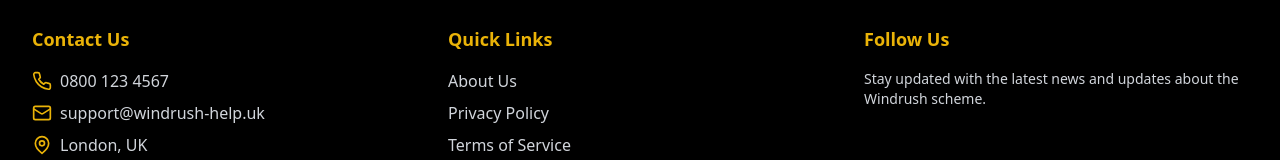
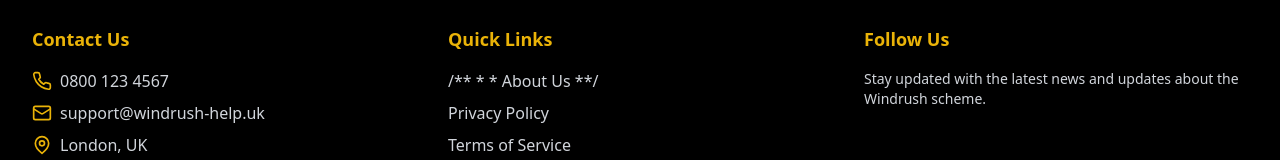
Before and after one commit to LiverpoolAdvocatesForWindrush/Eligibility-Website, a React (Vite) app: page / in a window 1280 px wide. Shown: the part 1009-1169 px from the top of the page. Built offline with nearby package versions, Linux system fonts and the light colour scheme.

Commit message:
page link test

```diff
--- a/src/components/layout/Footer.tsx
+++ b/src/components/layout/Footer.tsx
@@ -27,9 +27,11 @@ export const Footer = () => {
             <h3 className="text-yellow-500 font-semibold text-lg mb-4">Quick Links</h3>
             <ul className="space-y-2">
               <li>
-                <a href="/about" className="hover:text-yellow-500 transition-colors">
-                  About Us
-                </a>
+              /**
+               * <a>
+                *  About Us
+                *</a>
+                */
               </li>
               <li>
                 <a href="/privacy" className="hover:text-yellow-500 transition-colors">
```
